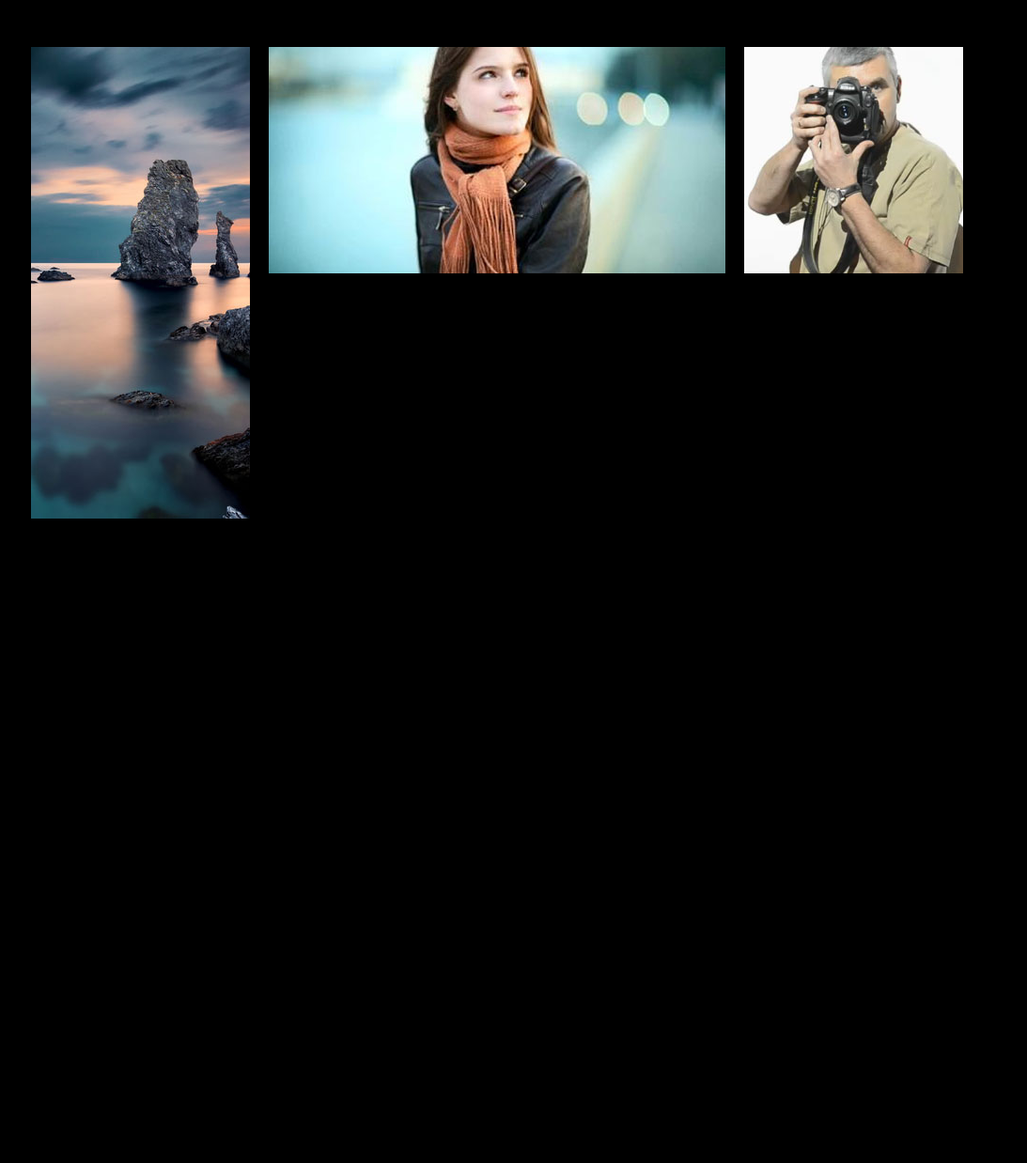
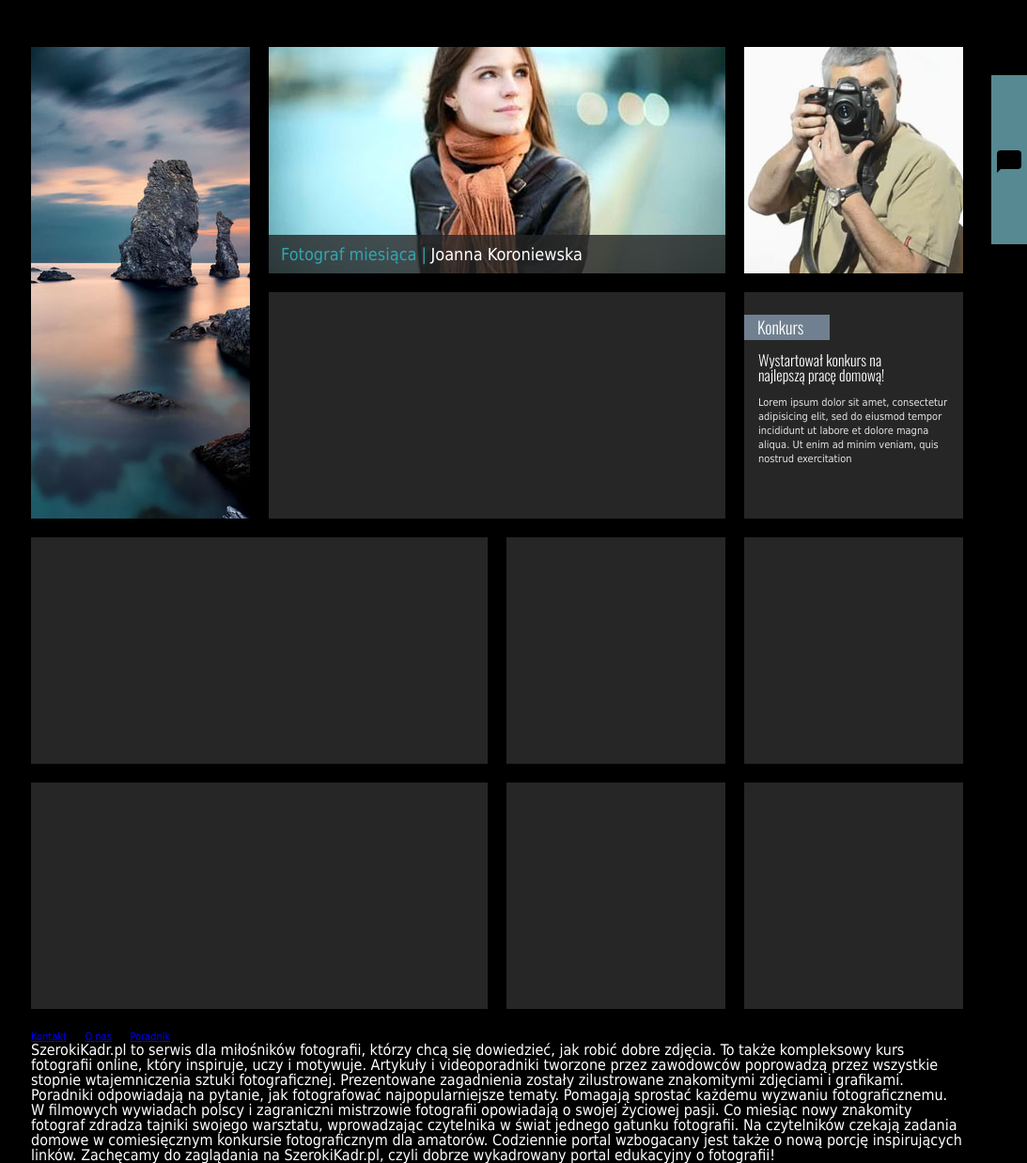
Before and after one commit to Roderyk/Szablony_zad1, a plain HTML site: page index.html in a window 1280 px wide. Shown: the full height of the page at 94% size, 187-1280 px from the left. Before the commit the page ends 800 px from the top, so only its background shows below. Drawn offline with nearby package versions, Linux system fonts and the light colour scheme.

Commit message:
praca domowa - icon zrobione

```diff
--- a/css/style.css
+++ b/css/style.css
@@ -59,6 +59,7 @@ body{
 h1, h2, h3, h4, h5, h6,
 .cust-font{
     font-family: 'Oswald', sans-serif;
+    font-weight: 300;
 }
 
 .main-nav_a{
@@ -110,6 +111,10 @@ margin-bottom: 5px;
     height: 241px;
     background-color: #262626;
     margin: 0 20px 20px 0;
+    position: relative;
+}
+.box:hover .boxlabel{
+    opacity: 0.3;
 }
 .box-h{
     width: 486px;
@@ -117,3 +122,104 @@ margin-bottom: 5px;
 .box-v{
     height: 502px;
 }
+.tytul {
+    background-color: slategrey;
+    height: 27px;
+    width: fit-content;
+    margin-top: 24px;
+    margin-left: 0px;
+
+}
+h2 {
+    font-family: 'Oswald', sans-serif;
+    color: white;
+    font-size: 18px;
+    font-weight: 300;
+    line-height: 1.2;
+    margin-left: 14px;
+    margin-right: 28px;
+    line-height: 27px;
+}
+h3 {
+    margin: 13px 48px 0px 15px;
+}
+p.tekstkafelek {
+    margin: 15px 15px 0px 15px;
+    font-size: 11px;
+    font-weight: 300;
+    line-height: 1.36;
+    opacity: 88%;
+}
+.boxlabel {
+    position: absolute;
+    bottom: 0;
+    left: 0;
+    right: 0;
+    background-color: rgb(38, 38, 38, 0.81);
+    height: 41px;
+    opacity: 81;
+}
+.boxlabel-hdr {
+    padding: 7px 0px 8px 13px;
+    color: #31A6B2;
+    font-size: 18px;
+    line-height: 41px;
+}
+.boxlabel-hdr1 {
+    font-size: 18px;
+    padding: 7px 0px 8px 0px;
+    line-height: 41px;
+    color: white;
+}
+.boxlabel-hdr:after{
+    content: "|";
+    display: inline-block;
+    margin-left: 7px;
+    margin-left: 5px;
+}
+.foota {
+    display: inline-block;
+    margin-right: 15px;
+    font-size: 11px;
+}
+
+.comm{
+    position: fixed;
+    top: 80px;
+    right: -300px;
+    background-color: #578992;
+    height: 400px;
+    width: 300px;
+}
+.comm.open{
+    right: 0;
+
+}
+.commbtn{
+    position: absolute;
+    left: -38px;
+    width: 38px;
+    height: 180px;
+    background-color: #578992;
+    border: 0;
+    cursor: pointer;
+}
+.commico{
+    width: 26px;
+    height: 20px;
+    background-color: black;
+    left: 0px;
+    display: block;
+    border-radius: 4px;
+}
+.commico:after {
+    content: "";
+    display: block;
+    position: absolute;
+    bottom: 76px;
+    left: 6px;
+    border-width: 20px 20px 0 0;
+    border-style: solid;
+    border-color: black transparent;
+    width: 0;
+}
--- a/index.html
+++ b/index.html
@@ -33,24 +33,90 @@
         </header>
         <main class="main-content">
             <div class="boxes">
-                <div class="box box-v">
+                <a href="#" class="box box-v">
 
-                        <img src="img/box-3.jpg" alt="krajobraz">
+                    <img src="img/box-3.jpg" alt="krajobraz">
+
+                </a>
+                <a href="#" class="box box-h">
+
+                    <img src="img/box-2.jpg" alt="modelka">
+                    <div class="boxlabel">
+                        <span class="boxlabel-hdr">Fotograf miesiąca</span>
+                        <span class="boxlabel-hdr1">Joanna Koroniewska</span>
+                    </div>
+                </a>
+                <a href="#" class="box">
+
+                    <img src="img/box1.jpg" alt="fotograf">
+
+                </a>
+                <div class="box box-h">
+                </div>
+                <div class="box">
+                    <div class="tytul">
+                        <h2>Konkurs</h2>
+                    </div>
+                    <h3>Wystartował konkurs na najlepszą pracę domową!</h3>
+                    <p class="tekstkafelek">Lorem ipsum dolor sit amet, consectetur adipisicing elit, sed do eiusmod
+                        tempor incididunt ut labore et dolore magna aliqua. Ut enim ad minim veniam, quis nostrud
+                        exercitation</p>
+                </div>
+                <div class="box box-h">
+
+                </div>
+                <div class="box">
+
+                </div>
+                <div class="box">
 
                 </div>
                 <div class="box box-h">
 
-                        <img src="img/box-2.jpg" alt="modelka">
+                </div>
+                <div class="box">
 
                 </div>
                 <div class="box">
 
-                        <img src="img/box1.jpg" alt="fotograf">
-
                 </div>
             </div>
         </main>
+        <footer class="mainfoot main-content">
+            <p>
+                <a href="#" class="foota">Kontakt</a>
+                <a href="#" class="foota">O nas</a>
+                <a href="#" class="foota">Poradnik</a>
+            </p>
+            <div>SzerokiKadr.pl to serwis dla miłośników fotografii, którzy chcą się dowiedzieć, jak robić dobre
+                zdjęcia. To także kompleksowy kurs fotografii online, który inspiruje, uczy i motywuje. Artykuły i
+                videoporadniki tworzone przez zawodowców poprowadzą przez wszystkie stopnie wtajemniczenia sztuki
+                fotograficznej. Prezentowane zagadnienia zostały zilustrowane znakomitymi zdjęciami i grafikami.
+                Poradniki odpowiadają na pytanie, jak fotografować najpopularniejsze tematy. Pomagają sprostać każdemu
+                wyzwaniu fotograficznemu. W filmowych wywiadach polscy i zagraniczni mistrzowie fotografii opowiadają o
+                swojej życiowej pasji. Co miesiąc nowy znakomity fotograf zdradza tajniki swojego warsztatu,
+                wprowadzając czytelnika w świat jednego gatunku fotografii. Na czytelników czekają zadania domowe w
+                comiesięcznym konkursie fotograficznym dla amatorów. Codziennie portal wzbogacany jest także o nową
+                porcję inspirujących linków. Zachęcamy do zaglądania na SzerokiKadr.pl, czyli dobrze wykadrowany portal
+                edukacyjny o fotografii!</div>
+        </footer>
     </div>
+    <aside class="comm">
+        <button id="commBtn"class="commbtn">
+            <span class="commico"></span>
+        </button>
+        <div class="commcont">
+
+        </div>
+    </aside>
+    <script>
+        var btn = document.getElementById('commBtn');
+        if(btn) {
+            btn.addEventListener('click', function(){
+                this.parnetNode.classList.toggle('open');
+            })
+        }
+    </script>
 </body>
 
 </html>
```
